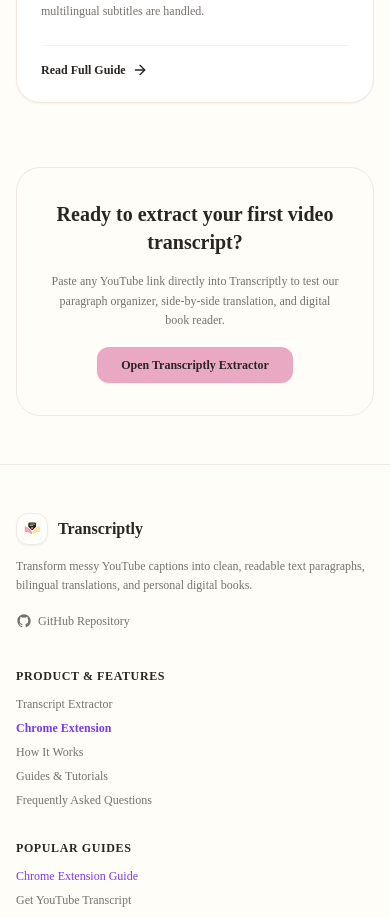
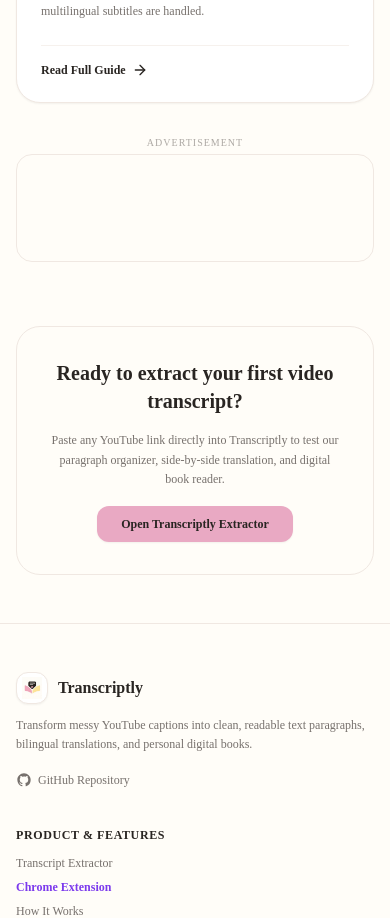
Before and after one commit to zubaerisla-create/video-link-to-book-transcript, a Next.js app in the folder client/: page /guides in a window 390 px wide. Shown: the part 2060-2978 px from the top of the page. Built offline with nearby package versions, Linux system fonts and the light colour scheme; no server answers.

Commit message:
feat(adsense): integrate Google AdSense with verification meta tag, official script, ads.txt, and responsive AdBanner component

```diff
--- a/client/app/guides/how-to-copy-and-save-youtube-captions/page.tsx
+++ b/client/app/guides/how-to-copy-and-save-youtube-captions/page.tsx
@@ -1,6 +1,8 @@
 import type { Metadata } from "next";
 import Link from "next/link";
 import { ArrowLeft, Clock, Calendar, CheckCircle2, Download, BookOpen } from "lucide-react";
+import { AdBanner } from "@/components/AdBanner";
+import { ADSENSE_SLOTS } from "@/lib/adsense";
 
 export const metadata: Metadata = {
   title: "How to Copy, Format, and Save YouTube Captions",
@@ -161,6 +163,9 @@
           </ul>
         </section>
 
+        {/* AdSense Unit (Manual Slot or Auto Ad placeholder) */}
+        <AdBanner slot={ADSENSE_SLOTS.ARTICLE_BOTTOM} />
+
         {/* Related Guides */}
         <div className="pt-8 border-t border-[#F0E8E2] space-y-4">
           <h3 className="text-base font-bold text-[#292522]">Related Guides:</h3>
--- a/client/app/guides/how-to-fix-missing-unavailable-captions/page.tsx
+++ b/client/app/guides/how-to-fix-missing-unavailable-captions/page.tsx
@@ -1,6 +1,8 @@
 import type { Metadata } from "next";
 import Link from "next/link";
 import { ArrowLeft, Clock, Calendar, AlertTriangle, CheckCircle2, Mic } from "lucide-react";
+import { AdBanner } from "@/components/AdBanner";
+import { ADSENSE_SLOTS } from "@/lib/adsense";
 
 export const metadata: Metadata = {
   title: "How to Fix Missing or Unavailable YouTube Captions",
@@ -159,6 +161,9 @@
           </div>
         </section>
 
+        {/* AdSense Unit (Manual Slot or Auto Ad placeholder) */}
+        <AdBanner slot={ADSENSE_SLOTS.ARTICLE_BOTTOM} />
+
         {/* Related Guides */}
         <div className="pt-8 border-t border-[#F0E8E2] space-y-4">
           <h3 className="text-base font-bold text-[#292522]">Related Guides:</h3>
--- a/client/app/guides/how-to-use-transcripts-for-studying-research/page.tsx
+++ b/client/app/guides/how-to-use-transcripts-for-studying-research/page.tsx
@@ -1,6 +1,8 @@
 import type { Metadata } from "next";
 import Link from "next/link";
 import { ArrowLeft, Clock, Calendar, GraduationCap, CheckCircle2, Search, BookOpen } from "lucide-react";
+import { AdBanner } from "@/components/AdBanner";
+import { ADSENSE_SLOTS } from "@/lib/adsense";
 
 export const metadata: Metadata = {
   title: "How to Use Video Transcripts for Studying and Research",
@@ -138,6 +140,9 @@
           </ol>
         </section>
 
+        {/* AdSense Unit (Manual Slot or Auto Ad placeholder) */}
+        <AdBanner slot={ADSENSE_SLOTS.ARTICLE_BOTTOM} />
+
         {/* Related Guides */}
         <div className="pt-8 border-t border-[#F0E8E2] space-y-4">
           <h3 className="text-base font-bold text-[#292522]">Related Guides:</h3>
--- a/client/app/guides/page.tsx
+++ b/client/app/guides/page.tsx
@@ -1,6 +1,8 @@
 import type { Metadata } from "next";
 import Link from "next/link";
 import { BookOpen, FileText, Copy, AlertCircle, GraduationCap, Clock, ArrowRight, Sparkles } from "lucide-react";
+import { AdBanner } from "@/components/AdBanner";
+import { ADSENSE_SLOTS } from "@/lib/adsense";
 
 export const metadata: Metadata = {
   title: "YouTube Transcript Guides & Tutorials",
@@ -124,6 +126,9 @@
         })}
       </div>
 
+      {/* AdSense Unit (Manual Slot or Auto Ad placeholder) */}
+      <AdBanner slot={ADSENSE_SLOTS.GUIDES_BOTTOM} />
+
       {/* Bottom CTA Banner */}
       <div className="mt-16 rounded-3xl border border-[#F0E8E2] bg-[#FFFDF8] p-8 sm:p-10 text-center space-y-4">
         <h2 className="text-xl sm:text-2xl font-bold text-[#292522]">
--- a/client/app/guides/understanding-transcript-languages-and-timestamps/page.tsx
+++ b/client/app/guides/understanding-transcript-languages-and-timestamps/page.tsx
@@ -1,6 +1,8 @@
 import type { Metadata } from "next";
 import Link from "next/link";
 import { ArrowLeft, Clock, Calendar, Globe2, FileCode, Languages, CheckCircle2 } from "lucide-react";
+import { AdBanner } from "@/components/AdBanner";
+import { ADSENSE_SLOTS } from "@/lib/adsense";
 
 export const metadata: Metadata = {
   title: "Understanding YouTube Transcript Languages, Timestamps, and SRT Files",
@@ -153,6 +155,9 @@
           </p>
         </section>
 
+        {/* AdSense Unit (Manual Slot or Auto Ad placeholder) */}
+        <AdBanner slot={ADSENSE_SLOTS.ARTICLE_BOTTOM} />
+
         {/* Related Guides */}
         <div className="pt-8 border-t border-[#F0E8E2] space-y-4">
           <h3 className="text-base font-bold text-[#292522]">Related Guides:</h3>
--- a/client/app/page.tsx
+++ b/client/app/page.tsx
@@ -43,6 +43,8 @@
   TranscriptLanguage,
 } from "@/lib/types";
 import { isValidYouTubeUrl } from "@/lib/validation";
+import { AdBanner } from "@/components/AdBanner";
+import { ADSENSE_SLOTS } from "@/lib/adsense";
 
 const PRESET_LANGUAGES = [
   { code: "auto", name: "Auto-detect / Original language" },
@@ -1707,6 +1709,9 @@
             </details>
           </div>
         </section>
+
+        {/* AdSense Unit (Manual Slot or Auto Ad placeholder) */}
+        <AdBanner slot={ADSENSE_SLOTS.HOME_BOTTOM} className="max-w-3xl mx-auto" />
       </div>
 
       {/* Save to My Library Modal */}
--- a/client/components/AdBanner.tsx
+++ b/client/components/AdBanner.tsx
@@ -1,12 +1,14 @@
 "use client";
 
-import React, { useEffect } from "react";
+import React, { useEffect, useRef } from "react";
+import { ADSENSE_CLIENT_ID } from "@/lib/adsense";
 
 interface AdBannerProps {
   slot?: string;
-  format?: "auto" | "fluid" | "rectangle" | "horizontal";
+  format?: "auto" | "fluid" | "rectangle" | "horizontal" | "vertical";
   responsive?: boolean;
   className?: string;
+  style?: React.CSSProperties;
 }
 
 declare global {
@@ -20,40 +22,52 @@
   format = "auto",
   responsive = true,
   className = "",
+  style,
 }: AdBannerProps) {
-  const clientId = process.env.NEXT_PUBLIC_ADSENSE_CLIENT_ID;
+  const insRef = useRef<HTMLModElement | null>(null);
+  const pushedRef = useRef(false);
 
   useEffect(() => {
-    if (clientId && slot) {
-      try {
-        if (typeof window !== "undefined") {
-          (window.adsbygoogle = window.adsbygoogle || []).push({});
-        }
-      } catch (err) {
-        // Suppress AdSense push errors if ad blockers or duplicate calls occur
-        console.warn("AdSense push error:", err);
+    if (!ADSENSE_CLIENT_ID || !slot) return;
+
+    const insElement = insRef.current;
+    if (!insElement) return;
+
+    // Prevent duplicate push in React StrictMode, remounts, or if AdSense already processed the element
+    if (pushedRef.current || insElement.getAttribute("data-adsbygoogle-status")) {
+      return;
+    }
+
+    try {
+      if (typeof window !== "undefined") {
+        (window.adsbygoogle = window.adsbygoogle || []).push({});
+        pushedRef.current = true;
       }
+    } catch (err) {
+      // Suppress AdSense push errors if ad blockers or duplicate calls occur
+      console.warn("AdSense push notice:", err);
     }
-  }, [clientId, slot]);
+  }, [slot]);
 
-  // When no AdSense publisher ID is configured, render nothing to keep the layout clean
-  if (!clientId || !slot) {
+  // When no AdSense client ID or slot is configured, render nothing to keep the layout clean
+  if (!ADSENSE_CLIENT_ID || !slot) {
     return null;
   }
 
   return (
     <aside
       aria-label="Advertisement"
-      className={`my-6 text-center overflow-hidden ${className}`}
+      className={`my-8 text-center overflow-hidden ${className}`}
     >
-      <div className="text-[10px] uppercase tracking-widest text-[#77716D]/60 mb-1">
+      <div className="text-[10px] uppercase tracking-widest text-[#77716D]/60 mb-1 select-none">
         Advertisement
       </div>
-      <div className="flex justify-center items-center min-h-[90px] rounded-xl border border-[#F0E8E2] bg-[#FFFDF8]">
+      <div className="flex justify-center items-center min-h-[90px] rounded-2xl border border-[#F0E8E2] bg-[#FFFDF8] p-2">
         <ins
+          ref={insRef}
           className="adsbygoogle"
-          style={{ display: "block" }}
-          data-ad-client={clientId}
+          style={{ display: "block", minHeight: "90px", width: "100%", ...style }}
+          data-ad-client={ADSENSE_CLIENT_ID}
           data-ad-slot={slot}
           data-ad-format={format}
           data-full-width-responsive={responsive ? "true" : "false"}
--- /dev/null
+++ b/client/lib/adsense.ts
@@ -0,0 +1,31 @@
+/**
+ * Google AdSense Configuration
+ * Publisher ID: ca-pub-1237330753277157
+ *
+ * Central configuration for Google AdSense client and ad slots.
+ */
+
+export const ADSENSE_CLIENT_ID =
+  process.env.NEXT_PUBLIC_ADSENSE_CLIENT_ID || "ca-pub-1237330753277157";
+
+/**
+ * Optional Manual Ad Unit Slots.
+ *
+ * How to get slot IDs from Google AdSense:
+ * 1. Log in to your Google AdSense account (https://adsense.google.com).
+ * 2. Navigate to: Ads -> By ad unit.
+ * 3. Choose "Display ads" (or "In-article ads").
+ * 4. Name your ad unit (e.g. "Transcriptly Home Bottom") and set size to "Responsive".
+ * 5. Click "Create".
+ * 6. Copy the `data-ad-slot` numeric ID (e.g. "1234567890") and set it in your environment
+ *    variables or in this file.
+ *
+ * When an ad slot ID is empty, the AdBanner component gracefully renders nothing (null),
+ * avoiding broken layout shifts or empty boxes while allowing Google Auto Ads to work globally.
+ */
+export const ADSENSE_SLOTS = {
+  HOME_BOTTOM: process.env.NEXT_PUBLIC_ADSENSE_SLOT_HOME_BOTTOM || "",
+  GUIDES_BOTTOM: process.env.NEXT_PUBLIC_ADSENSE_SLOT_GUIDES_BOTTOM || "",
+  ARTICLE_BOTTOM: process.env.NEXT_PUBLIC_ADSENSE_SLOT_ARTICLE_BOTTOM || "",
+  FAQ_BOTTOM: process.env.NEXT_PUBLIC_ADSENSE_SLOT_FAQ_BOTTOM || "",
+} as const;
```
Also changed, not shown: client/app/faq/page.tsx (+6 -1 lines), client/app/guides/how-to-get-transcript-from-youtube/page.tsx (+6 -1 lines), client/app/layout.tsx (+13 -13 lines), client/public/ads.txt.
